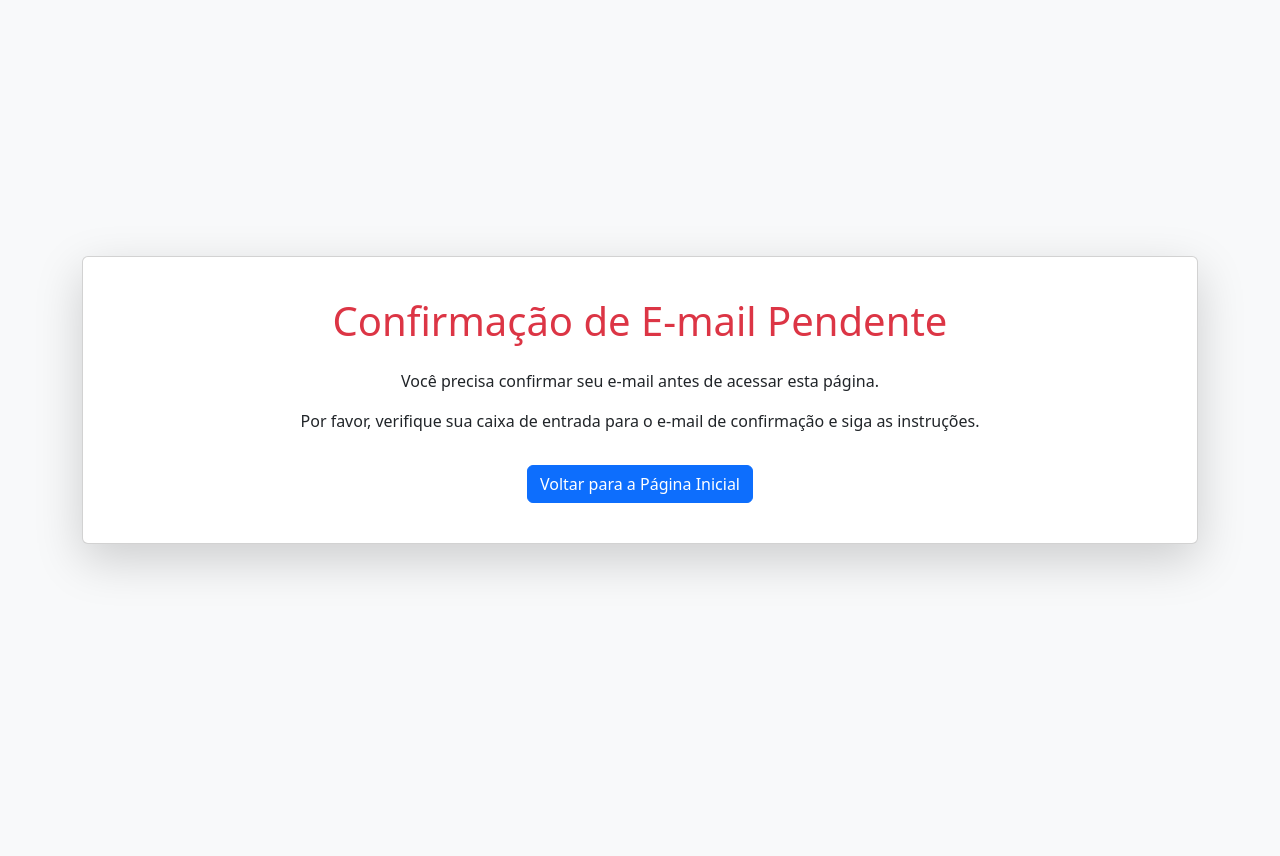
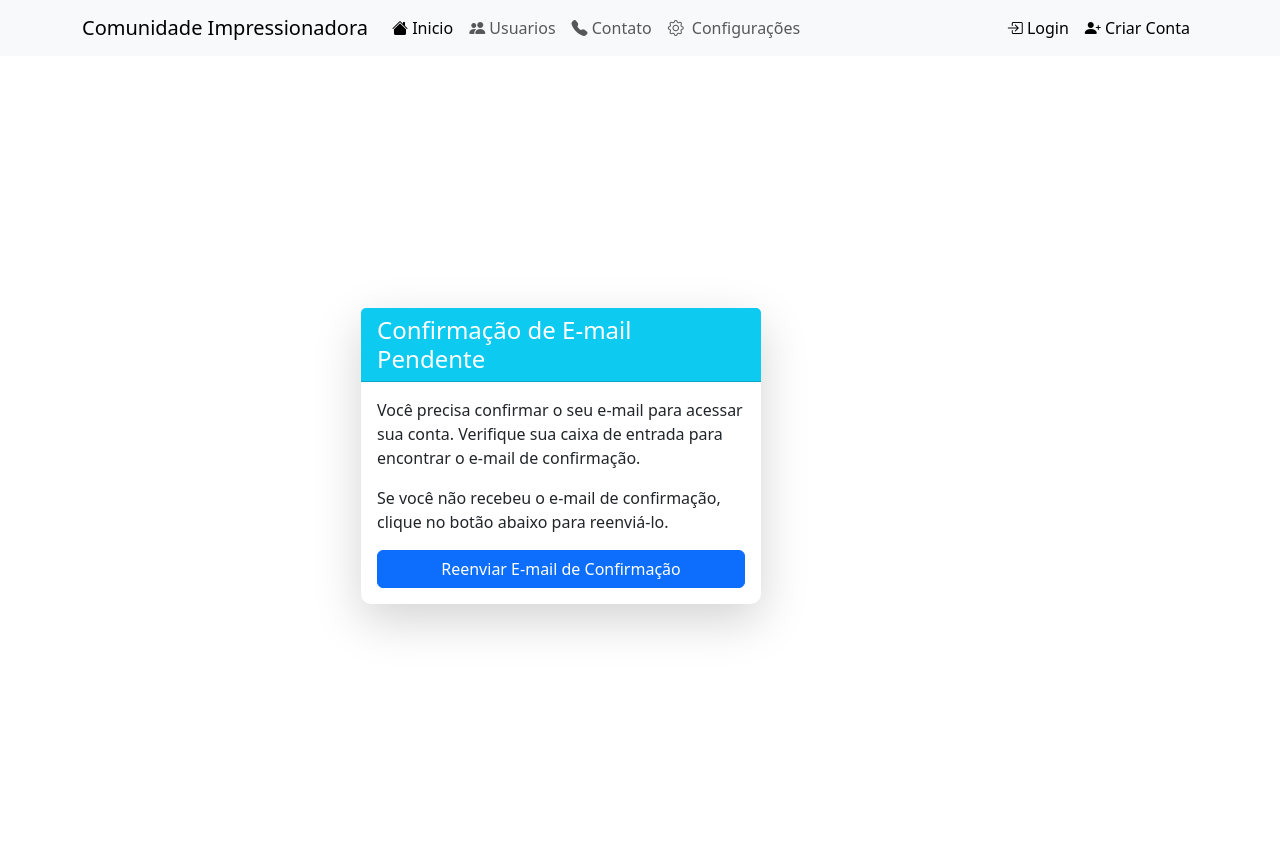
Before and after one commit to AlaiSeide/Site-Comunidade, a Flask app: page /auth/unconfirmed in a window 1280 px wide. Before the commit the page ends 573 px from the top, so only its background shows below. Run offline with Flask 3, Linux system fonts and the light colour scheme; some libraries are stand-ins or nearby versions.

Commit message:
error solver

```diff
--- a/comunidadeimpressionadora/admin/routes.py
+++ b/comunidadeimpressionadora/admin/routes.py
@@ -1,8 +1,8 @@
 from flask import render_template, redirect, url_for, flash, request
 from flask_login import login_user, logout_user, current_user
-from comunidadeimpressionadora import bcrypt, database
+from comunidadeimpressionadora.extensions import bcrypt, database
 from comunidadeimpressionadora.admin import admin_bp
-from comunidadeimpressionadora.forms import FormLogin, FormCriarConta
+from comunidadeimpressionadora.forms import FormLogin
 from comunidadeimpressionadora.model import Usuario
 
 @admin_bp.route('/login', methods=['GET', 'POST'])
--- a/comunidadeimpressionadora/auth/routes.py
+++ b/comunidadeimpressionadora/auth/routes.py
@@ -10,13 +10,15 @@ from comunidadeimpressionadora.model import Usuario
 from comunidadeimpressionadora.mailer import enviar_email_de_confirmacao, gerar_codigo_confirmacao, validar_token_confirmacao_email, enviar_email_de_boas_vindas, enviar_email_confirmacao_de_redefinicao_de_senha
 
 from comunidadeimpressionadora.password_reset import gerar_token, enviar_email, validar_token
-
+from comunidadeimpressionadora.extensions import limiter
 # Definindo um intervalo de 10 minutos entre tentativas de reenvio
 INTERVALO_REENVIO = timedelta(minutes=10)
+from flask_wtf.csrf import generate_csrf
 
 # pagina de login e criar_conta
 # A funcao e uma pagina de formulario tem que ter o metodo POST/GET
 @auth_bp.route('/login', methods=['GET', 'POST'])
+@limiter.limit("5 per minute")  # Limita 5 requisições por minuto na rota de login
 def login():
     # se o usuario estiver autenticado redireciona para o home, impedir ele de acessar a pagina de login
     if current_user.is_authenticated:
@@ -54,7 +56,7 @@ def login():
                     # Se o parâmetro 'next' não estiver presente, redireciona o usuário para a página inicial ('home') da aplicação.
                     return redirect(url_for("main.home"))
             else:
-                flash(f'Por favor, confirme o seu e-mail para poder acessar sua conta e fazer login.','alert-info')
+                #flash(f'Por favor, confirme o seu e-mail para poder acessar sua conta e fazer login.','alert-info')
                 return redirect(url_for("auth.unconfirmed"))
         else:
             flash(f'Falha no Login. E-mail ou Senha Incorretos.','alert-danger')
@@ -65,6 +67,7 @@ def login():
 
     # Verifica se o usuario criou conta com sucesso
     if form_criarconta.validate_on_submit() and 'botao_submit_criarconta' in request.form:
+
         # Gera o código de confirmação
         # Gera o código de 6 dígitos
         codigo_confirmacao = gerar_codigo_confirmacao()
@@ -95,7 +98,7 @@ def login():
         #flash(f'Conta Criada para o e-mail: {form_criarconta.email.data}', 'alert-success')
         # redirecionar para outra pagina
         # o return deve estar sempre atras do redirect(url_for('home'))
-        return redirect(url_for("main.home"))
+        return redirect(url_for("auth.unconfirmed"))
 
     # form_login=form_login, form_criarconta=form_criarconta está dentro da minha funcao render_template() para poderem ser mostrados dentro da minha pagina html
     return render_template('auth/login.html', form_login=form_login, form_criarconta=form_criarconta)
@@ -141,29 +144,53 @@ def confirmar_email(token):
 @auth_bp.route('/unconfirmed')
 def unconfirmed():
     if current_user.is_authenticated and not current_user.confirmado:
-        flash('Por favor, confirme seu e-mail.', 'alert-info')  # Avisa o usuário para confirmar o e-mail
-    return render_template('auth/unconfirmed.html')  # Renderiza a página de confirmação pendente
+        flash('Por favor, confirme seu e-mail.', 'alert-info')
 
-@auth_bp.route('/reenviar-confirmacao')
+    # Gera o token CSRF manualmente e o passa para o template
+    csrf_token = generate_csrf()
+    return render_template('auth/unconfirmed.html', csrf_token=csrf_token)
+
+@auth_bp.route('/reenviar-confirmacao', methods=['POST', 'GET'])
 def reenviar_confirmacao():
-    usuario = Usuario.query.filter_by(email=current_user.email).first()
+    if request.method == 'POST':
+        email = request.form.get('email')
 
-    if usuario.confirmado:
-        flash('Sua conta já está confirmada.', 'alert-info')
+        # Verifica se o e-mail foi preenchido
+        if not email:
+            flash('Por favor, insira o seu e-mail.', 'alert-danger')
+            return redirect(url_for('auth.reenviar_confirmacao'))
+
+        # Busca o usuário pelo e-mail
+        usuario = Usuario.query.filter_by(email=email).first()
+
+        # Verifica se o usuário existe
+        if not usuario:
+            flash('E-mail não encontrado.', 'alert-danger')
+            return redirect(url_for('auth.reenviar_confirmacao'))
+
+        # Verifica se o usuário já confirmou o e-mail
+        if usuario.confirmado:
+            flash('Sua conta já está confirmada. Você pode fazer login.', 'alert-info')
+            return redirect(url_for('auth.login'))
+
+        # Verifica se o último envio foi há menos de 10 minutos
+        if usuario.ultimo_envio_confirmacao and datetime.utcnow() < usuario.ultimo_envio_confirmacao + INTERVALO_REENVIO:
+            tempo_restante = usuario.ultimo_envio_confirmacao + INTERVALO_REENVIO - datetime.utcnow()
+            minutos_restantes = int(tempo_restante.total_seconds() // 60)
+            flash(f'Você já reenviou o e-mail de confirmação recentemente. Tente novamente em {minutos_restantes} minutos.', 'alert-warning')
+            return redirect(url_for('auth.reenviar_confirmacao'))
+
+        # Envia o e-mail de confirmação e atualiza o timestamp do último envio
+        enviar_email_de_confirmacao(usuario)
+        usuario.ultimo_envio_confirmacao = datetime.utcnow()
+        database.session.commit()
+
+        flash('Um novo e-mail de confirmação foi enviado. Verifique sua caixa de entrada.', 'alert-success')
         return redirect(url_for('auth.login'))
+    # Gera o token CSRF manualmente
+    csrf_token = generate_csrf()
+    return render_template('auth/reenviar_confirmacao.html', csrf_token=csrf_token)
 
-    # Verifica se o último envio foi há mais de 10 minutos
-    if usuario.ultimo_envio_confirmacao and datetime.utcnow() < usuario.ultimo_envio_confirmacao + INTERVALO_REENVIO:
-        flash('Você já reenviou o e-mail de confirmação recentemente. Tente novamente mais tarde.', 'alert-warning')
-        return redirect(url_for('auth.login'))
-
-    # Envia o e-mail de confirmação e atualiza o timestamp do último envio
-    enviar_email_de_confirmacao(usuario)
-    usuario.ultimo_envio_confirmacao = datetime.utcnow()
-    db.session.commit()
-
-    flash('Um novo e-mail de confirmação foi enviado.', 'alert-success')
-    return redirect(url_for('auth.login'))
 
 @auth_bp.route('/esqueci_senha', methods=['GET', 'POST'])
 def esqueci_senha():
--- a/comunidadeimpressionadora/model/models.py
+++ b/comunidadeimpressionadora/model/models.py
@@ -22,6 +22,7 @@ class Usuario(database.Model, UserMixin):
     senha = database.Column(database.String(80), nullable=False)
 
     confirmado = database.Column(database.Boolean, default=False)
+    # Armazena o último envio de confirmação
     ultimo_envio_confirmacao = database.Column(database.DateTime, nullable=True)
     data_confirmacao = database.Column(database.DateTime, nullable=True)
     codigo_confirmacao = database.Column(database.String(6), nullable=False)  # Código de confirmação
--- a/comunidadeimpressionadora/templates/auth/unconfirmed.html
+++ b/comunidadeimpressionadora/templates/auth/unconfirmed.html
@@ -1,26 +1,29 @@
-<!DOCTYPE html>
-<html lang="pt-BR">
-<head>
-    <meta charset="UTF-8">
-    <meta name="viewport" content="width=device-width, initial-scale=1.0">
-    <title>Confirmação Pendente</title>
-    <!-- Link do Bootstrap 5 -->
-    <link href="https://cdn.jsdelivr.net/npm/bootstrap@5.3.0-alpha1/dist/css/bootstrap.min.css" rel="stylesheet">
-</head>
-<body class="d-flex align-items-center justify-content-center vh-100 bg-light">
+{% extends 'layout/base.html' %}
 
-    <div class="container text-center">
-        <div class="card shadow-lg p-4">
+{% block body %}
+<div class="container d-flex align-items-center justify-content-center vh-100">
+    <div class="col-md-8 col-lg-6">
+        <div class="card shadow-lg">
+            <div class="card-header bg-info text-white">
+                <h4 class="card-title mb-0">Confirmação de E-mail Pendente</h4>
+            </div>
             <div class="card-body">
-                <h1 class="card-title text-danger mb-4">Confirmação de E-mail Pendente</h1>
-                <p class="card-text">Você precisa confirmar seu e-mail antes de acessar esta página.</p>
-                <p class="card-text">Por favor, verifique sua caixa de entrada para o e-mail de confirmação e siga as instruções.</p>
-                <a href="{{ url_for('main.home') }}" class="btn btn-primary mt-3">Voltar para a Página Inicial</a>
+                <p class="card-text">
+                    Você precisa confirmar o seu e-mail para acessar sua conta. Verifique sua caixa de entrada para encontrar o e-mail de confirmação.
+                </p>
+                <p class="card-text">
+                    Se você não recebeu o e-mail de confirmação, clique no botão abaixo para reenviá-lo.
+                </p>
+
+                <form action="{{ url_for('auth.reenviar_confirmacao') }}" method="POST">
+                    <!-- Inclua o token CSRF manualmente -->
+                    <input type="hidden" name="csrf_token" value="{{ csrf_token }}">
+
+                    <!-- Botão de Reenviar E-mail -->
+                    <button type="submit" class="btn btn-primary w-100">Reenviar E-mail de Confirmação</button>
+                </form>
             </div>
         </div>
     </div>
-
-    <!-- Script do Bootstrap 5 -->
-    <script src="https://cdn.jsdelivr.net/npm/bootstrap@5.3.0-alpha1/dist/js/bootstrap.bundle.min.js"></script>
-</body>
-</html>
+</div>
+{% endblock %}
```
Also changed, not shown: comunidadeimpressionadora/__init__.py (+8 -1 lines), comunidadeimpressionadora/extensions.py (+9 -0 lines), comunidadeimpressionadora/templates/auth/login.html (+0 -7 lines), comunidadeimpressionadora/templates/auth/reenviar_confirmacao.html (added, +31 -0 lines), utils.txt (added, +12 -0 lines).
